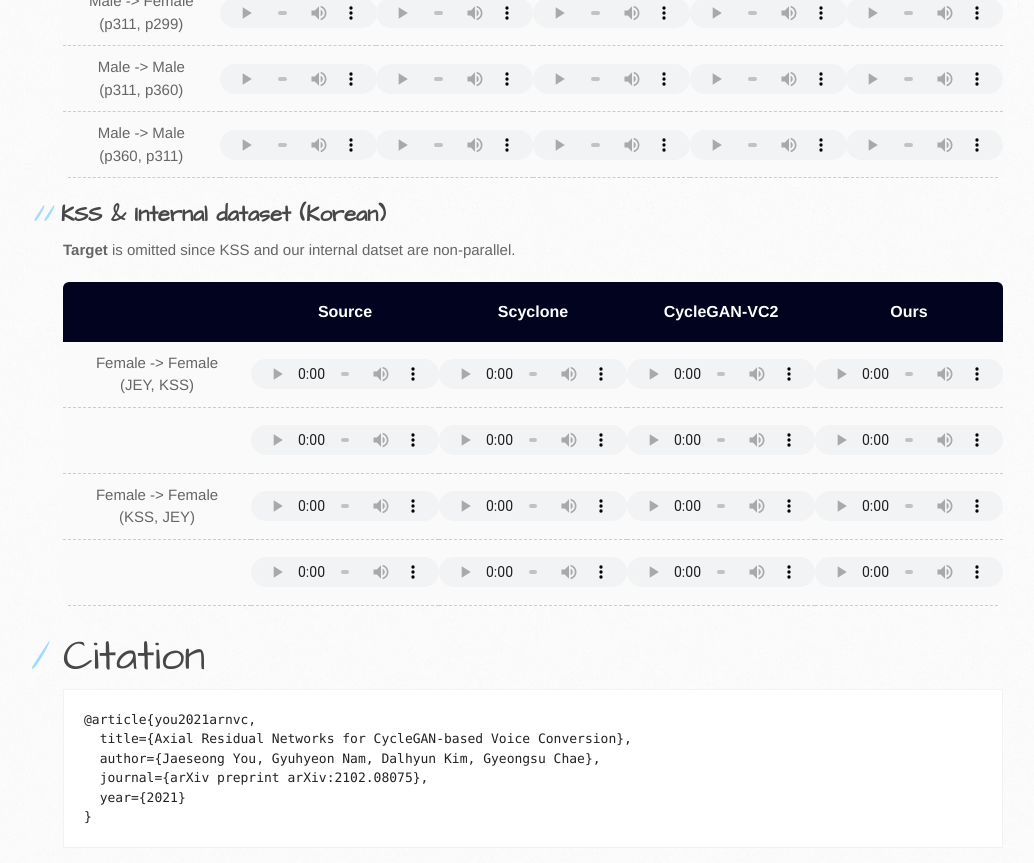
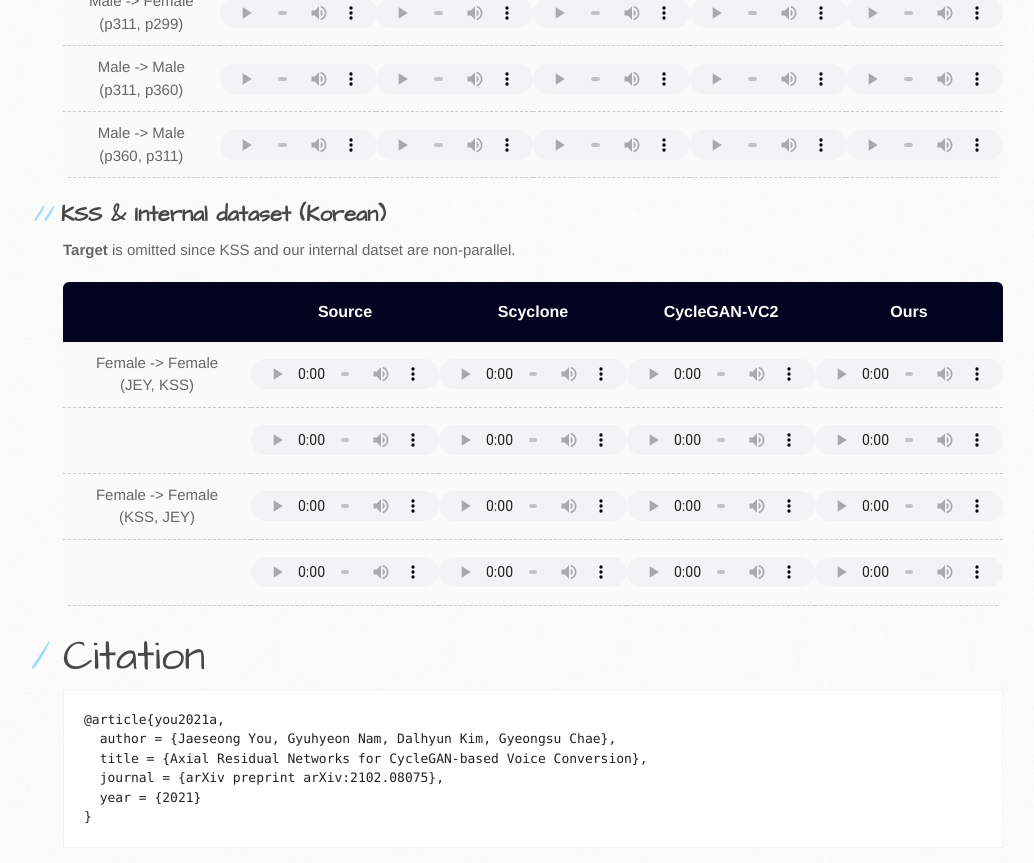
Before and after one commit to moneybrain-research/axial-residual-networks-vc, a Jekyll site: the page built from index.md, in a window 1280 px wide and 900 px high, scrolled down 994 px. Shown: the top 863 px of the window, without its empty margins (107-1141 px from the left). Built offline with Jekyll 4.4.1, drawn with Linux system fonts in a browser that asks for light colours; our own code applies the rules of GitHub Pages for plain Markdown files; some of the changed lines change nothing that is shown; some of the changed text lies outside the part shown.

Commit message:
Modification for readability

````diff
--- a/_config.yml
+++ b/_config.yml
@@ -1,5 +1,5 @@
 title: "Axial Residual Networks for CycleGAN-based Voice Conversion"
-description: "Authors : Jaeseong You, Gyuhyeon Nam, Dalhyun Kim, Gyeongsu Chae<br>ArXiv: <a href='https://arxiv.org/abs/2102.08075'>arXiv:2102.08075</a>"
+description: "Authors: Jaeseong You, Gyuhyeon Nam, Dalhyun Kim, Gyeongsu Chae<br>ArXiv: <a href='https://arxiv.org/abs/2102.08075'>arXiv:2102.08075</a>"
 show_downloads: true
 google_analytics:
 theme: jekyll-theme-architect
--- a/index.md
+++ b/index.md
@@ -46,133 +46,10 @@
 # Citation
 
 ```plain
-@article{you2021arnvc,
-  title={Axial Residual Networks for CycleGAN-based Voice Conversion},
-  author={Jaeseong You, Gyuhyeon Nam, Dalhyun Kim, Gyeongsu Chae},
-  journal={arXiv preprint arXiv:2102.08075},
-  year={2021}
+@article{you2021a,
+  author = {Jaeseong You, Gyuhyeon Nam, Dalhyun Kim, Gyeongsu Chae},
+  title = {Axial Residual Networks for CycleGAN-based Voice Conversion},
+  journal = {arXiv preprint arXiv:2102.08075},
+  year = {2021}
 }
 ```
-
-
-<!-- # Some Template
-
-Text can be **bold**, _italic_, or ~~strikethrough~~.
-
-[Link to another page](./another-page.html).
-
-There should be whitespace between paragraphs.
-
-There should be whitespace between paragraphs. We recommend including a README, or a file with information about your project.
-
-# Header 1
-
-This is a normal paragraph following a header. GitHub is a code hosting platform for version control and collaboration. It lets you and others work together on projects from anywhere.
-
-## Header 2
-
-> This is a blockquote following a header.
->
-> When something is important enough, you do it even if the odds are not in your favor.
-
-### Header 3
-
-```js
-// Javascript code with syntax highlighting.
-var fun = function lang(l) {
-  dateformat.i18n = require('./lang/' + l)
-  return true;
-}
-```
-
-```ruby
-# Ruby code with syntax highlighting
-GitHubPages::Dependencies.gems.each do |gem, version|
-  s.add_dependency(gem, "= #{version}")
-end
-```
-
-#### Header 4
-
-*   This is an unordered list following a header.
-*   This is an unordered list following a header.
-*   This is an unordered list following a header.
-
-##### Header 5
-
-1.  This is an ordered list following a header.
-2.  This is an ordered list following a header.
-3.  This is an ordered list following a header.
-
-###### Header 6
-
-| head1        | head two          | three |
-|:-------------|:------------------|:------|
-| ok           | good swedish fish | nice  |
-| out of stock | good and plenty   | nice  |
-| ok           | good `oreos`      | hmm   |
-| ok           | good `zoute` drop | yumm  |
-
-### There's a horizontal rule below this.
-
-* * *
-
-### Here is an unordered list:
-
-*   Item foo
-*   Item bar
-*   Item baz
-*   Item zip
-
-### And an ordered list:
-
-1.  Item one
-1.  Item two
-1.  Item three
-1.  Item four
-
-### And a nested list:
-
-- level 1 item
-  - level 2 item
-  - level 2 item
-    - level 3 item
-    - level 3 item
-- level 1 item
-  - level 2 item
-  - level 2 item
-  - level 2 item
-- level 1 item
-  - level 2 item
-  - level 2 item
-- level 1 item
-
-### Small image
-
-![Octocat](https://github.githubassets.com/images/icons/emoji/octocat.png)
-
-### Large image
-
-![Branching](https://guides.github.com/activities/hello-world/branching.png)
-
-
-### Definition lists can be used with HTML syntax.
-
-<dl>
-<dt>Name</dt>
-<dd>Godzilla</dd>
-<dt>Born</dt>
-<dd>1952</dd>
-<dt>Birthplace</dt>
-<dd>Japan</dd>
-<dt>Color</dt>
-<dd>Green</dd>
-</dl>
-
-```
-Long, single-line code blocks should not wrap. They should horizontally scroll if they are too long. This line should be long enough to demonstrate this.
-```
-
-```
-The final element.
-``` -->
````
